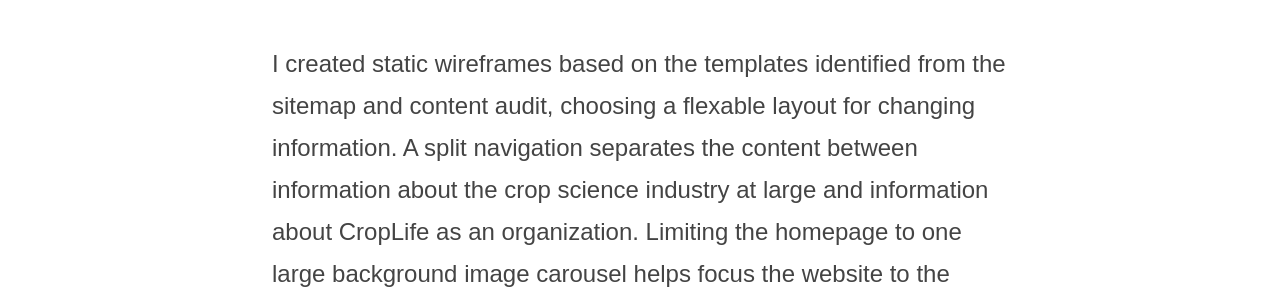
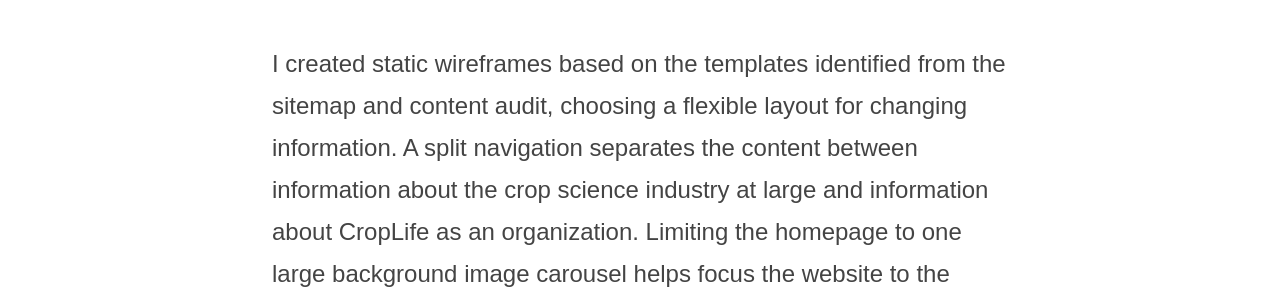
Before and after one commit to kfrank/kfrank.github.io, a Jekyll site: the page built from _posts/2014-05-09-croplife.md, in a window 1280 px wide and 900 px high, scrolled down 2966 px. Shown: the part 210-499 px from the top of the window. Built offline with Jekyll 4.4.1, drawn with Linux system fonts in a browser that asks for light colours; nearby versions of some CDN libraries; Markdown is read by kramdown in place of the engine named in the settings; some of the changed text lies outside the part shown.

Commit message:
spelling

```diff
--- a/_posts/2014-05-09-croplife.md
+++ b/_posts/2014-05-09-croplife.md
@@ -28,14 +28,14 @@
 ![Sitemap]({{ site.baseurl }}/assets/img/croplife/croplife-sitemap.jpg)
 
 ### Wireframes
-I created static wireframes based on the templates identified from the sitemap and content audit, choosing a flexable layout for changing information. A split navigation separates the content between information about the crop science industry at large and information about CropLife as an organization. Limiting the homepage to one large background image carousel helps focus the website to the most relevant and recent news without cluttering the page, and thus, diverting attention from the most important items.
+I created static wireframes based on the templates identified from the sitemap and content audit, choosing a flexible layout for changing information. A split navigation separates the content between information about the crop science industry at large and information about CropLife as an organization. Limiting the homepage to one large background image carousel helps focus the website to the most relevant and recent news without cluttering the page, and thus, diverting attention from the most important items.
 
 When creating the wireframes, I kept in mind the modularity for a large scale web build. Focusing on reusable components, I was able to start creating a framework for the whole website, lending to a cohesive experience, rather than a collection of pages.
 
 ![Wireframes]({{ site.baseurl }}/assets/img/croplife/croplife-wireframes.jpg)
 
 ### Visual Design
-Starting in Photoshop, I experiemented with different visual styles on a few of the main pages, presenting these comps to the client using Invision. Once a visual style was agreed upon, I moved into in-browser design, creating a working prototype of the website that the client could use as an example for key stakeholders.
+Starting in Photoshop, I experimented with different visual styles on a few of the main pages, presenting these comps to the client using Invision. Once a visual style was agreed upon, I moved into in-browser design, creating a working prototype of the website that the client could use as an example for key stakeholders.
 
 #### Typography
 CropLife's existing brand had Gotham in varying weights as their main and secondary font. Since the majority of the website would be informational, with longer articles, I introduced a serif, FF Tisa, for readability and contrast.
```
Also changed, not shown: other parts of _posts/2014-05-09-croplife.md (+1 -1 lines).
